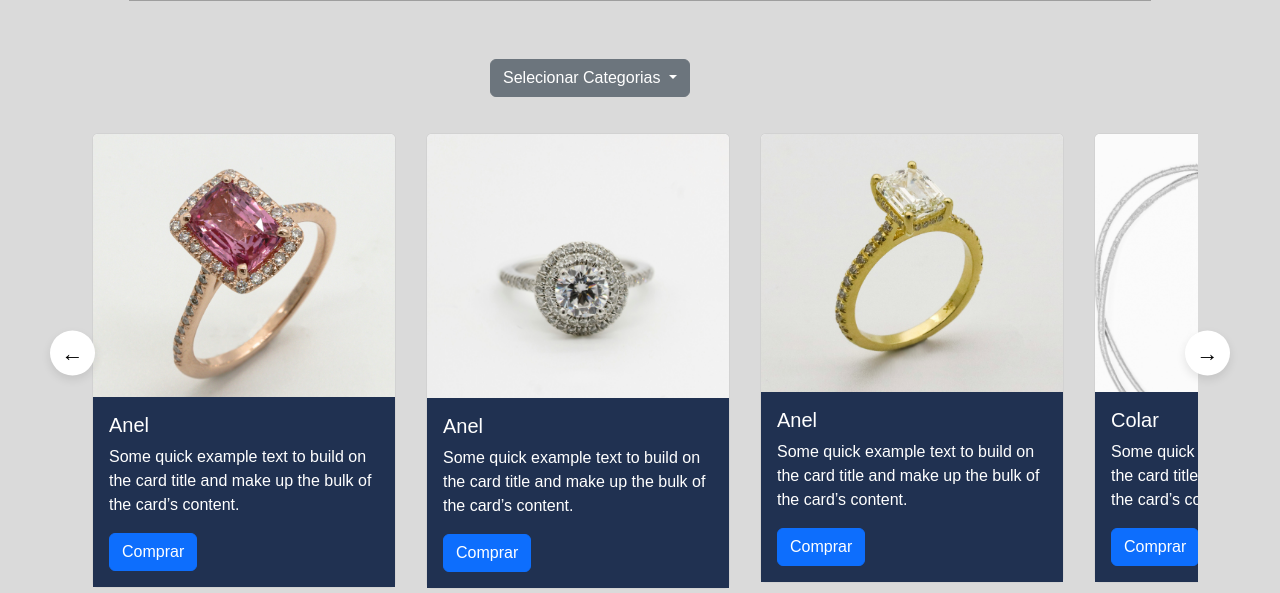
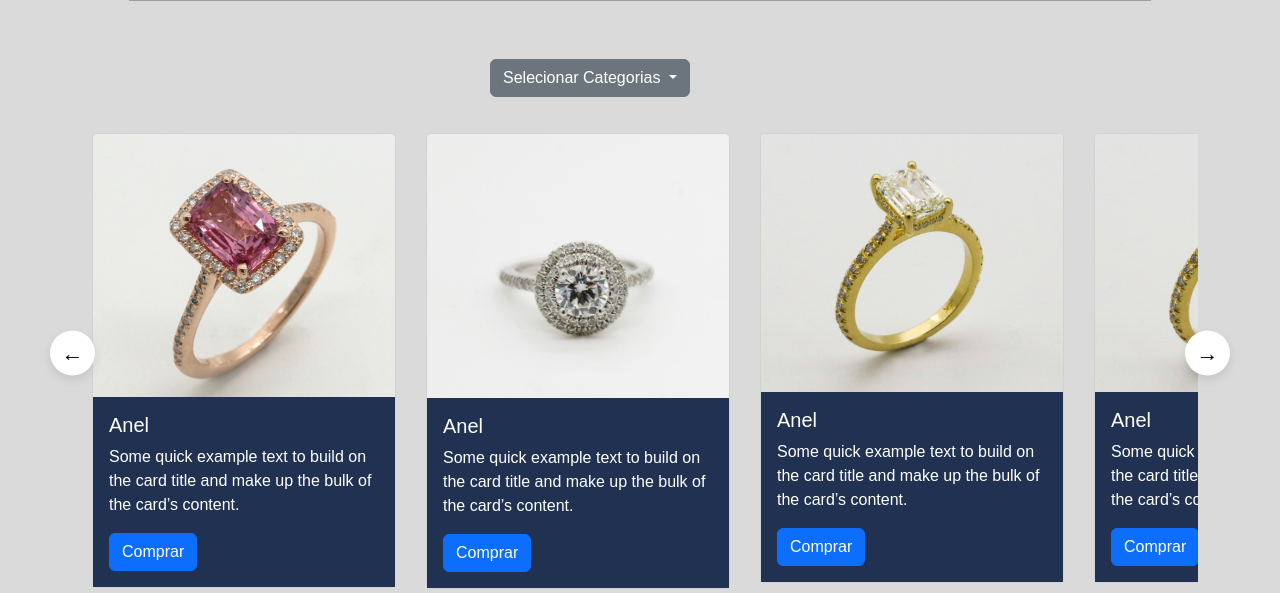
Before and after one commit to gabriela-peratello/projeto-soleil-noir, a Flask app: page / in a window 1280 px wide. Shown: the part 847-1440 px from the top of the page. Run offline with Flask 3, Linux system fonts and the light colour scheme; some web fonts are replaced; grey boxes are pictures that could not be loaded.

Commit message:
MOD: Finalizando os cards

```diff
--- a/static/script/script.js
+++ b/static/script/script.js
@@ -19,6 +19,22 @@ document.querySelectorAll('.dropdown-item').forEach(opcao => {
 
         const categoriaSelecionada = opcao.getAttribute('data-filtro')
 
+        const cards = document.querySelectorAll('.card-produtos')
+
+
+        cards.forEach(card => {
+
+            const categoriaCard = card.getAttribute('data-categoria')
+
+
+            if (categoriaSelecionada === 'todos' || categoriaCard == categoriaSelecionada){
+                card.style.display = 'block'
+            } else{
+                card.style.display = 'none'
+            }
+        })
+
+
 
     })
 })
--- a/templates/index.html
+++ b/templates/index.html
@@ -50,6 +50,7 @@
 
 <!-- ------------------------------------------------------------------------------------------------------------------------------------------------------------------------------------------- -->
 
+<!-- ----------------------------------------------------------------- DROPDOWN  -------------------------------------------------------------------------------------------------->
 <section class="cards-produtos">
     <div class="container">
 
@@ -71,159 +72,252 @@
             ←
         </button>
 
-
+<!-- ----------------------------------------------------------------- CARDS --------------------------------------------------------------------------------------------------- -->
 
         <div class="carousel" id="carousel">
 
 
+<!--                                                                         ANEIS                                                                                                 -->
 
-            <div id="aneis" class="card-aneis">
+
+<!-- Anel 1 -->
+            <div id="aneis" class="card-produtos" data-categoria="aneis">
                <div class="card" style="width: 19rem;">
                     <img src="/static/img/anel-1.jpg" class="card-img-top" alt="...">
                     <div class="card-body">
                         <h5 class="card-text">Anel</h5>
                         <p class="card-text">Some quick example text to build on the card title and make up the bulk of
                             the card’s content.</p>
-                        <a href="#" class="btn btn-primary">Comprar</a>
+                        <a href="/produto" class="btn btn-primary">Comprar</a>
                     </div>
                 </div>
 
 
             </div>
-            <div id="aneis" class="card-aneis">
+
+<!-- Anel 2 -->
+            <div id="aneis" class="card-produtos" data-categoria="aneis">
                 <div class="card" style="width: 19rem;">
                     <img src="/static/img/anel-2.jpg" class="card-img-top" alt="...">
                     <div class="card-body">
                         <h5 class="card-text">Anel</h5>
                         <p class="card-text">Some quick example text to build on the card title and make up the bulk of
                             the card’s content.</p>
-                        <a href="#" class="btn btn-primary">Comprar</a>
+                        <a href="/produto" class="btn btn-primary">Comprar</a>
                     </div>
                 </div>
 
             </div>
-            <div id="aneis" class="card-aneis">
+
+<!-- Anel 3 -->
+            <div id="aneis" class="card-produtos" data-categoria="aneis">
                 <div class="card" style="width: 19rem;">
                     <img src="/static/img/anel-3.jpg" class="card-img-top" alt="...">
                     <div class="card-body">
                         <h5 class="card-text">Anel</h5>
                         <p class="card-text">Some quick example text to build on the card title and make up the bulk of
                             the card’s content.</p>
-                        <a href="#" class="btn btn-primary">Comprar</a>
+                        <a href="/produto" class="btn btn-primary">Comprar</a>
                     </div>
                 </div>
 
             </div>
-            <div id="colares" class="card-colares">
+
+<!-- Anel 4 -->
+
+            <div id="aneis" class="card-produtos" data-categoria="aneis">
+                <div class="card" style="width: 19rem;">
+                    <img src="/static/img/anel-3.jpg" class="card-img-top" alt="...">
+                    <div class="card-body">
+                        <h5 class="card-text">Anel</h5>
+                        <p class="card-text">Some quick example text to build on the card title and make up the bulk of
+                            the card’s content.</p>
+                        <a href="/produto" class="btn btn-primary">Comprar</a>
+                    </div>
+                </div>
+
+            </div>
+
+<!--                                                                COLAR                                                                                                  -->
+
+
+
+<!-- Colar 1 -->
+            <div id="colares" class="card-produtos" data-categoria="colares">
                 <div class="card" style="width: 19rem;">
                     <img src="/static/img/colar-2.jpg" class="card-img-top" alt="...">
                     <div class="card-body">
                         <h5 class="card-text">Colar</h5>
                         <p class="card-text">Some quick example text to build on the card title and make up the bulk of
                             the card’s content.</p>
-                        <a href="#" class="btn btn-primary">Comprar</a>
+                        <a href="/produto" class="btn btn-primary">Comprar</a>
                     </div>
                 </div>
 
             </div>
-            <div id="colares" class="card-colares">
+
+<!-- Colar 2 -->
+            <div id="colares" class="card-produtos" data-categoria="colares">
                 <div class="card" style="width: 19rem;">
                     <img src="/static/img/colar-3.jpg" class="card-img-top" alt="...">
                     <div class="card-body">
                         <h5 class="card-text">Colar</h5>
                         <p class="card-text">Some quick example text to build on the card title and make up the bulk of
                             the card’s content.</p>
-                        <a href="#" class="btn btn-primary">Comprar</a>
+                        <a href="/produto" class="btn btn-primary">Comprar</a>
                     </div>
                 </div>
 
             </div>
-            <div id="colares" class="card-colares">
+
+<!-- Colar 3 -->
+            <div id="colares" class="card-produtos" data-categoria="colares">
                 <div class="card" style="width: 19rem;">
                     <img src="/static/img/colar-4.jpg" class="card-img-top" alt="...">
                     <div class="card-body">
                         <h5 class="card-text">Colar</h5>
                         <p class="card-text">Some quick example text to build on the card title and make up the bulk of
                             the card’s content.</p>
-                        <a href="#" class="btn btn-primary">Comprar</a>
+                        <a href="/produto" class="btn btn-primary">Comprar</a>
                     </div>
                 </div>
 
             </div>
-            <div id="brincos" class="card-brincos">
+
+
+<!-- Colar 4 -->
+            <div id="colares" class="card-produtos" data-categoria="colares">
+                <div class="card" style="width: 19rem;">
+                    <img src="/static/img/colar-4.jpg" class="card-img-top" alt="...">
+                    <div class="card-body">
+                        <h5 class="card-text">Colar</h5>
+                        <p class="card-text">Some quick example text to build on the card title and make up the bulk of
+                            the card’s content.</p>
+                        <a href="/produto" class="btn btn-primary">Comprar</a>
+                    </div>
+                </div>
+
+            </div>
+
+<!--                                                            BRINCOS                                                                                                     -->
+
+
+<!-- Brinco 1 -->
+            <div id="brincos" class="card-produtos" data-categoria="brincos">
                 <div class="card" style="width: 19rem;">
                     <img src="/static/img/brinco-2.jpg" class="card-img-top" alt="...">
                     <div class="card-body">
                         <h5 class="card-text">Brinco</h5>
                         <p class="card-text">Some quick example text to build on the card title and make up the bulk of
                             the card’s content.</p>
-                        <a href="./produtos.html" class="btn btn-primary">Comprar</a>
+                        <a href="/produto" class="btn btn-primary">Comprar</a>
                     </div>
                 </div>
 
+            </div>
 
 
 
-
-
-
-            </div>
-            <div id="brincos" class="card-brincos">
+<!-- Brinco 2 -->
+            <div id="brincos" class="card-produtos" data-categoria="brincos">
                 <div class="card" style="width: 19rem;">
                     <img src="/static/img/brinco-4.jpg" class="card-img-top" alt="...">
                     <div class="card-body">
                         <h5 class="card-text">Brinco</h5>
                         <p class="card-text">Some quick example text to build on the card title and make up the bulk of
                             the card’s content.</p>
-                        <a href="#" class="btn btn-primary">Go somewhere</a>
+                        <a href="/produto" class="btn btn-primary">Go somewhere</a>
                     </div>
                 </div>
 
             </div>
-            <div id="brincos" class="card-brincos">
+
+
+<!-- Brinco 3 -->
+            <div id="brincos" class="card-produtos" data-categoria="brincos">
                 <div class="card" style="width: 19rem;">
                     <img src="/static/img/brinco-3.png" class="card-img-top" alt="...">
                     <div class="card-body">
                         <h5 class="card-text">Brinco</h5>
                         <p class="card-text">Some quick example text to build on the card title and make up the bulk of
                             the card’s content.</p>
-                        <a href="#" class="btn btn-primary">Go somewhere</a>
+                        <a href="/produto" class="btn btn-primary">Go somewhere</a>
                     </div>
                 </div>
 
             </div>
-            <div id="pulseiras" class="card-pulseira">
+
+
+
+<!-- Brinco 4 -->
+            <div id="brincos" class="card-produtos" data-categoria="brincos">
+                <div class="card" style="width: 19rem;">
+                    <img src="/static/img/brinco-3.png" class="card-img-top" alt="...">
+                    <div class="card-body">
+                        <h5 class="card-text">Brinco</h5>
+                        <p class="card-text">Some quick example text to build on the card title and make up the bulk of
+                            the card’s content.</p>
+                        <a href="/produto" class="btn btn-primary">Go somewhere</a>
+                    </div>
+                </div>
+
+<!--                                                                     PULSEIRAS                                                                                        -->
+
+
+
+<!-- Pulseira 1 -->
+            </div>
+            <div id="pulseiras" class="card-produtos" data-categoria="pulseiras">
                 <div class="card" style="width: 19rem;">
                     <img src="/static/img/pulseira-1.jpg" class="card-img-top" alt="...">
                     <div class="card-body">
                         <h5 class="card-text">Pulseira</h5>
                         <p class="card-text">Some quick example text to build on the card title and make up the bulk of
                             the card’s content.</p>
-                        <a href="#" class="btn btn-primary">Go somewhere</a>
+                        <a href="/produto" class="btn btn-primary">Go somewhere</a>
                     </div>
                 </div>
 
             </div>
-            <div id="pulseiras" class="card-pulseira">
+
+
+<!-- Pulseira 2 -->
+            <div id="pulseiras" class="card-produtos" data-categoria="pulseiras">
                 <div class="card" style="width: 19rem;">
                     <img src="/static/img/pulseira-2.jpg" class="card-img-top" alt="...">
                     <div class="card-body">
                         <h5 class="card-text">Pulseira</h5>
                         <p class="card-text">Some quick example text to build on the card title and make up the bulk of
                             the card’s content.</p>
-                        <a href="#" class="btn btn-primary">Go somewhere</a>
+                        <a href="/produto" class="btn btn-primary">Go somewhere</a>
                     </div>
                 </div>
 
             </div>
-            <div id="pulseiras" class="card-pulseira">
+
+<!-- Pulseira 3 -->
+            <div id="pulseiras" class="card-produtos" data-categoria="pulseiras">
                 <div class="card" style="width: 19rem;">
                     <img src="/static/img/pulseira-3.jpg" class="card-img-top" alt="...">
                     <div class="card-body">
                         <h5 class="card-text">Pulseira</h5>
                         <p class="card-text">Some quick example text to build on the card title and make up the bulk of
                             the card’s content.</p>
-                        <a href="#" class="btn btn-primary">Go somewhere</a>
+                        <a href="/produto" class="btn btn-primary">Go somewhere</a>
+                    </div>
+                </div>
+
+            </div>
+
+<!-- Pulseira 4 -->
+            <div id="pulseiras" class="card-produtos" data-categoria="pulseiras">
+                <div class="card" style="width: 19rem;">
+                    <img src="/static/img/pulseira-3.jpg" class="card-img-top" alt="...">
+                    <div class="card-body">
+                        <h5 class="card-text">Pulseira</h5>
+                        <p class="card-text">Some quick example text to build on the card title and make up the bulk of
+                            the card’s content.</p>
+                        <a href="/produto" class="btn btn-primary">Go somewhere</a>
                     </div>
                 </div>
 
```
